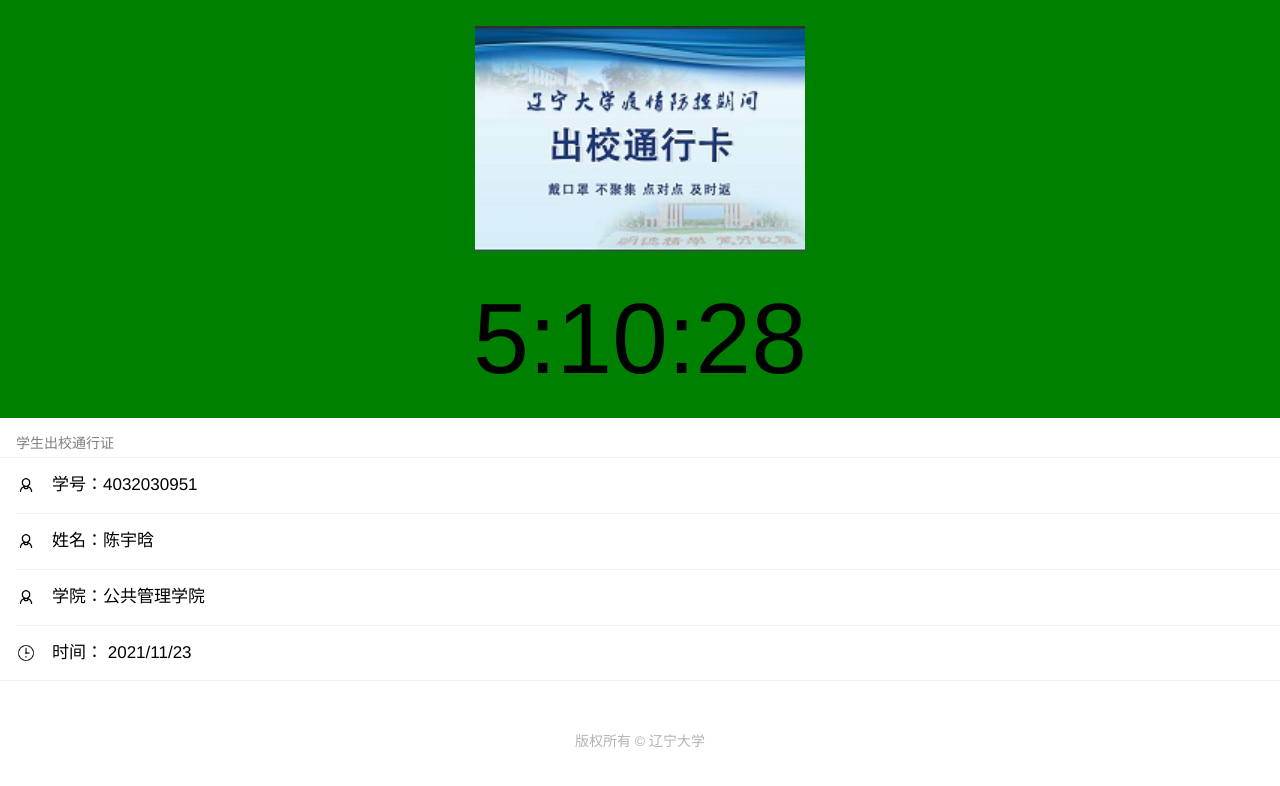
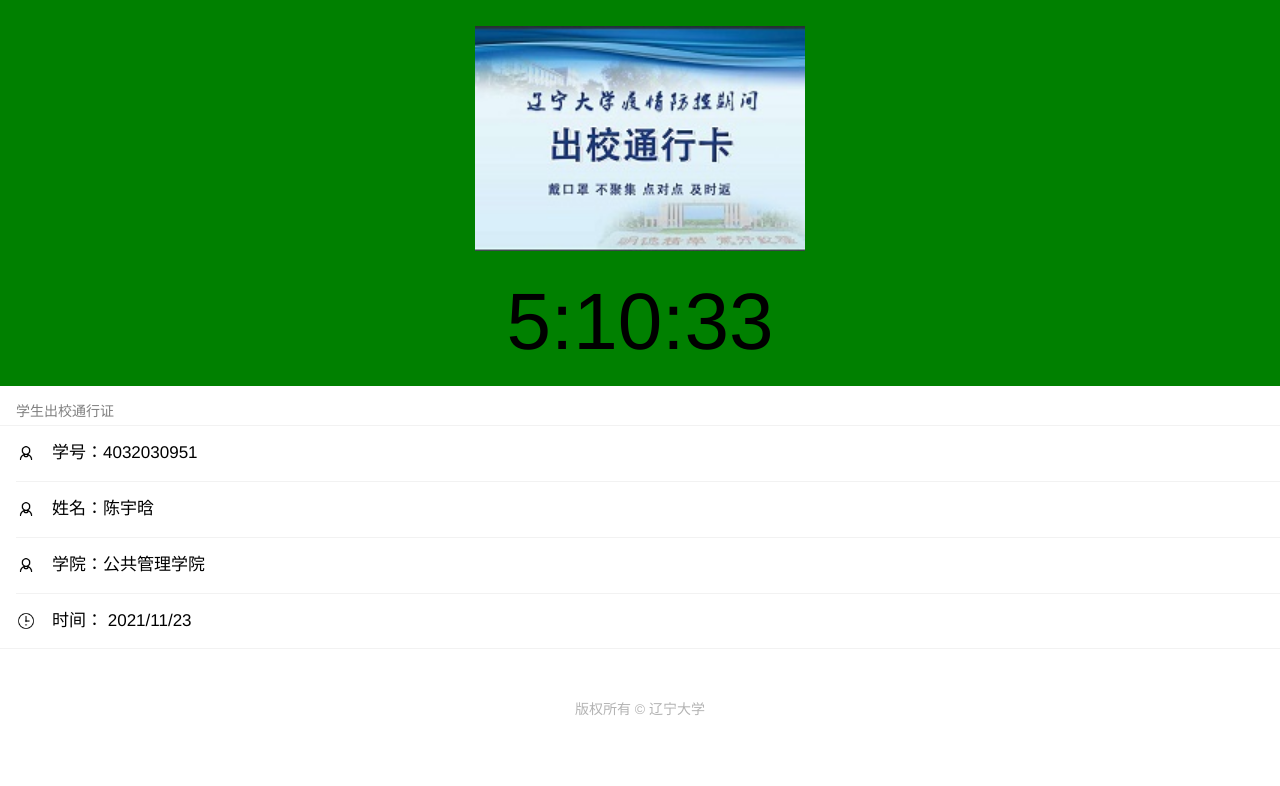
Before and after one commit to Pass302302/zzf, a plain HTML site: page index.html in a window 1280 px wide. Drawn offline with Linux system fonts and the light colour scheme.

Commit message:
Update index.html

```diff
--- a/index.html
+++ b/index.html
@@ -39,14 +39,18 @@
 
     <div id="bodyDiv">
         <p onclick="changeUI()" id="myColorUI" style="text-align:center;background:green;"><br><img src="./images/pass.png" width="330px" height="225px" alt=""><br>
-            <font style="font-size:100px">
+             <font style="font-size:80px" id="timea">
                 <script type="text/javascript">
-                    var t = new Date();
-                    var hour = t.getHours();
-                    var minute = t.getMinutes();
-                    var second = t.getSeconds();
-                    var nowTime = hour + ((minute < 10) ? ":0" : ":") + minute + ((second < 10) ? ":0" : ":") + second;
-                    document.write(nowTime);
+                    function getTime(){
+						var t = new Date();
+						var hour = t.getHours();
+						var minute = t.getMinutes();
+						var second = t.getSeconds();
+						var nowTime = hour + ((minute < 10) ? ":0" : ":") + minute + ((second < 10) ? ":0" : ":") + second;
+						var showtime = document.getElementById("timea");
+						showtime.innerHTML=nowTime;
+					}
+					setInterval("getTime()",1);
                 </script>
             </font>
         </p>
```
